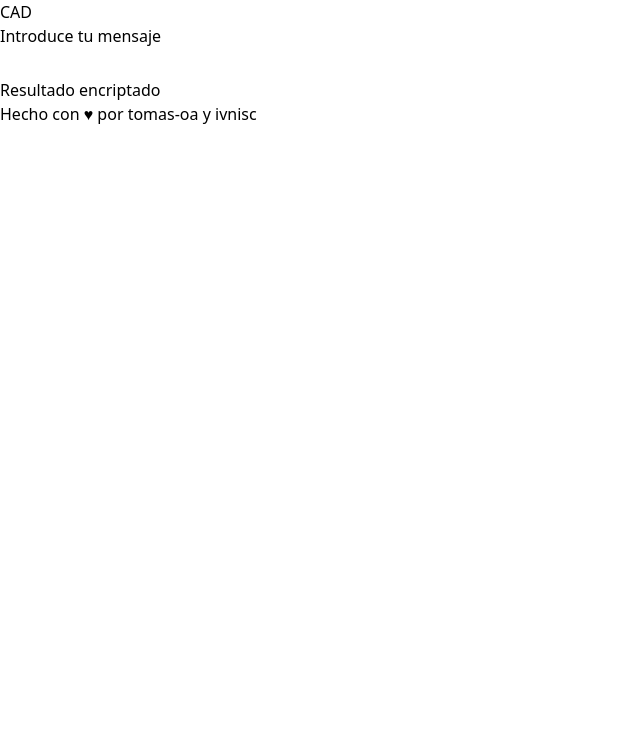
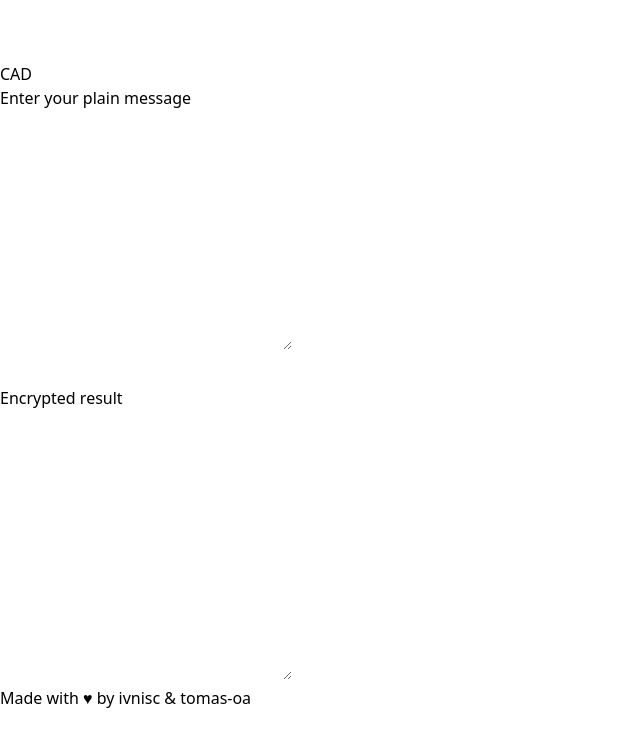
Before and after one commit to tomas-oa/cad, a React (Vite) app: page / in a window 1280 px wide. Shown: the top 746 px of the page, without its empty margins (0-640 px from the left). Built offline with nearby package versions, Linux system fonts and the light colour scheme; the HTML template or start-up script is replaced by a standard one.

Commit message:
fixed types, added logo, styling, and new bg

```diff
--- a/index.html
+++ b/index.html
@@ -2,9 +2,9 @@
 <html lang="en">
   <head>
     <meta charset="UTF-8" />
-    <link rel="icon" type="image/svg+xml" href="/vite.svg" />
+    <link rel="icon" type="image/svg+xml" href="./public/schnoz.svg" />
     <meta name="viewport" content="width=device-width, initial-scale=1.0" />
-    <title>Vite + React + TS</title>
+    <title>CAD</title>
   </head>
   <body>
     <div id="root"></div>
--- a/package.json
+++ b/package.json
@@ -11,7 +11,8 @@
   },
   "dependencies": {
     "react": "^18.2.0",
-    "react-dom": "^18.2.0"
+    "react-dom": "^18.2.0",
+    "react-hot-toast": "^2.4.1"
   },
   "devDependencies": {
     "@types/react": "^18.0.28",
--- a/src/App.tsx
+++ b/src/App.tsx
@@ -1,47 +1,70 @@
+import toast, { Toaster } from 'react-hot-toast'
 import ArrowIcon from './components/ArrowIcon'
+import CopyIcon from './components/CopyIcon'
 import { useCypher } from './hooks/useCypher'
 import { PLAIN } from './constants'
 
 export default function App () {
-  const { from, to, setInterchange } = useCypher()
+  const { from, to, result, setInterchange } = useCypher()
 
   return (
-    <div className='w-screen h-screen bg-gradient-to-t from-slate-900 via-purple-900 to-slate-900 flex flex-col items-center'>
-      <header className='flex text-center items-center justify-center pt-24'>
+    <div className='w-screen h-screen bg-gradient-to-t from-gray-700 via-gray-900 to-black flex flex-col items-center justify-center'>
+
+      <header className='fixed top-24 w-full flex text-center items-center justify-center'>
+        <img src="../public/schnoz.svg" alt="cad logo oficial" width={'48px'} height={'48px'} />
         <h1 className='font-extrabold text-7xl text-white'>CAD</h1>
       </header>
 
-      <main className='flex justify-center w-3/4 mx-auto mt-12'>
+      <main className='flex justify-center'>
         <section className='flex flex-col'>
-          <h2 className='text-white font-light text-left max-w-lg'>
+          <h2 className='text-white font-light text-left max-w-lg pb-2'>
             {
               from === PLAIN
-                ? 'Introduce tu mensaje'
-                : 'Introduce el mensaje encriptado'
+                ? 'Enter your plain message'
+                : 'Enter your encrypted message'
             }
           </h2>
+          <textarea
+            className='resize-none'
+            rows={10}
+            cols={30}
+            onChange={(e) => { console.log(e.target.value) }}
+          ></textarea>
         </section>
 
-        <button className='mx-24' onClick={() => { setInterchange() } }>
+        <section>
+          <button className='mx-12' onClick={() => { setInterchange() } }>
             <ArrowIcon />
           </button>
+        </section>
 
         <section className='flex flex-col'>
-          <h2 className='text-white font-light text-left max-w-lg'>
+          <div className='flex pb-2'>
+            <h2 className='text-white font-light text-left max-w-lg pr-2'>
               {
                 to === PLAIN
-                ? 'Resultado desencriptado'
-                : 'Resultado encriptado'
+                  ? 'Decrypted result'
+                  : 'Encrypted result'
               }
             </h2>
+            <button onClick={() => toast.success('Copied to clipboard')}>
+              <CopyIcon />
+            </button>
+          </div>
+          <textarea className='resize-none bg-color-white' value={result} rows={10} cols={30} readOnly></textarea>
         </section>
       </main>
 
-        <footer className='pt-96'>
+      <footer className='fixed left-0 bottom-12 w-full text-center'>
         <h5>
-            Hecho con <span className='text-red-500'>♥</span> por <a href='https://github.com/tomas-oa' target='_blank' rel='noreferrer' className='text-blue-500'>tomas-oa</a> y <a href="https://github.com/ivnisc" target='_blank' rel='noreferrer' className='text-blue-500'>ivnisc</a>
+          Made with <span className='text-red-500'>♥</span> by <a href="https://github.com/ivnisc" target='_blank' rel='noreferrer' className='text-blue-500'>ivnisc</a> & <a href='https://github.com/tomas-oa' target='_blank' rel='noreferrer' className='text-blue-500'>tomas-oa</a>
         </h5>
       </footer>
+
+        <Toaster
+          position="bottom-right"
+          reverseOrder={false}
+        />
       </div>
   )
 }
--- /dev/null
+++ b/src/components/CopyIcon.tsx
@@ -0,0 +1,9 @@
+export default function CopyIcon () {
+  return (
+    <svg xmlns="http://www.w3.org/2000/svg" width="24" height="24" viewBox="0 0 24 24" strokeWidth="2" stroke="#FFFFFF" fill="none" strokeLinecap="round" strokeLinejoin="round">
+    <path stroke="none" d="M0 0h24v24H0z" fill="none"></path>
+    <path d="M8 8m0 2a2 2 0 0 1 2 -2h8a2 2 0 0 1 2 2v8a2 2 0 0 1 -2 2h-8a2 2 0 0 1 -2 -2z"></path>
+    <path d="M16 8v-2a2 2 0 0 0 -2 -2h-8a2 2 0 0 0 -2 2v8a2 2 0 0 0 2 2h2"></path>
+    </svg>
+  )
+}
--- a/src/hooks/useCypher.tsx
+++ b/src/hooks/useCypher.tsx
@@ -1,9 +1,9 @@
 import { useReducer } from 'react'
-import { type chyperState, type Action, type Mode } from '../types'
+import { type chyperState, type Action } from '../types'
 
 const initialState: chyperState = {
   from: 'plain',
-  to: 'enctypted',
+  to: 'encrypted',
   original: '',
   result: '',
   loading: false
```
Also changed, not shown: src/types.d.ts (+4 -4 lines), public/schnoz.svg (added), 1 other file (tests, documents, lock files or other folders). Lines whose indentation alone changed are shown as unchanged.
